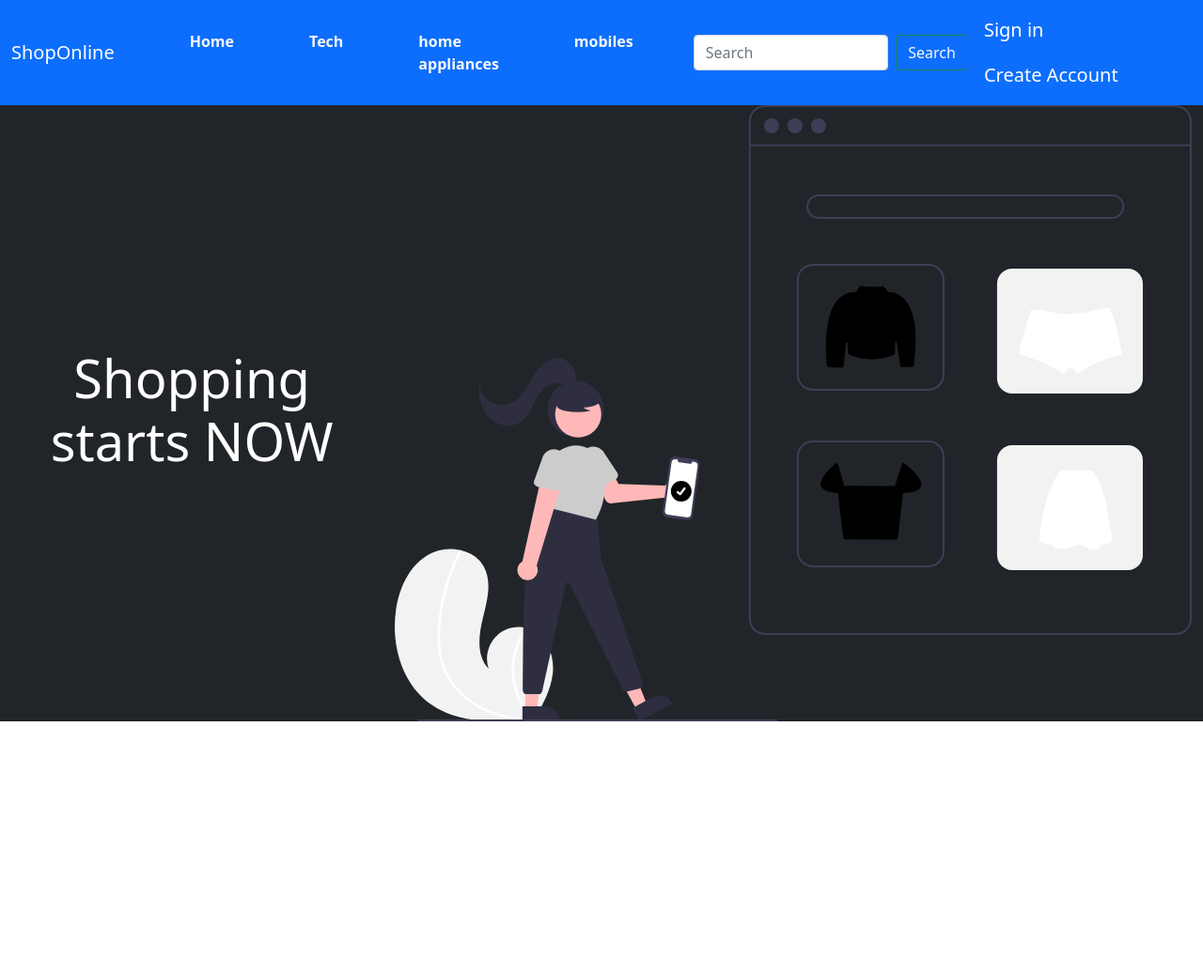
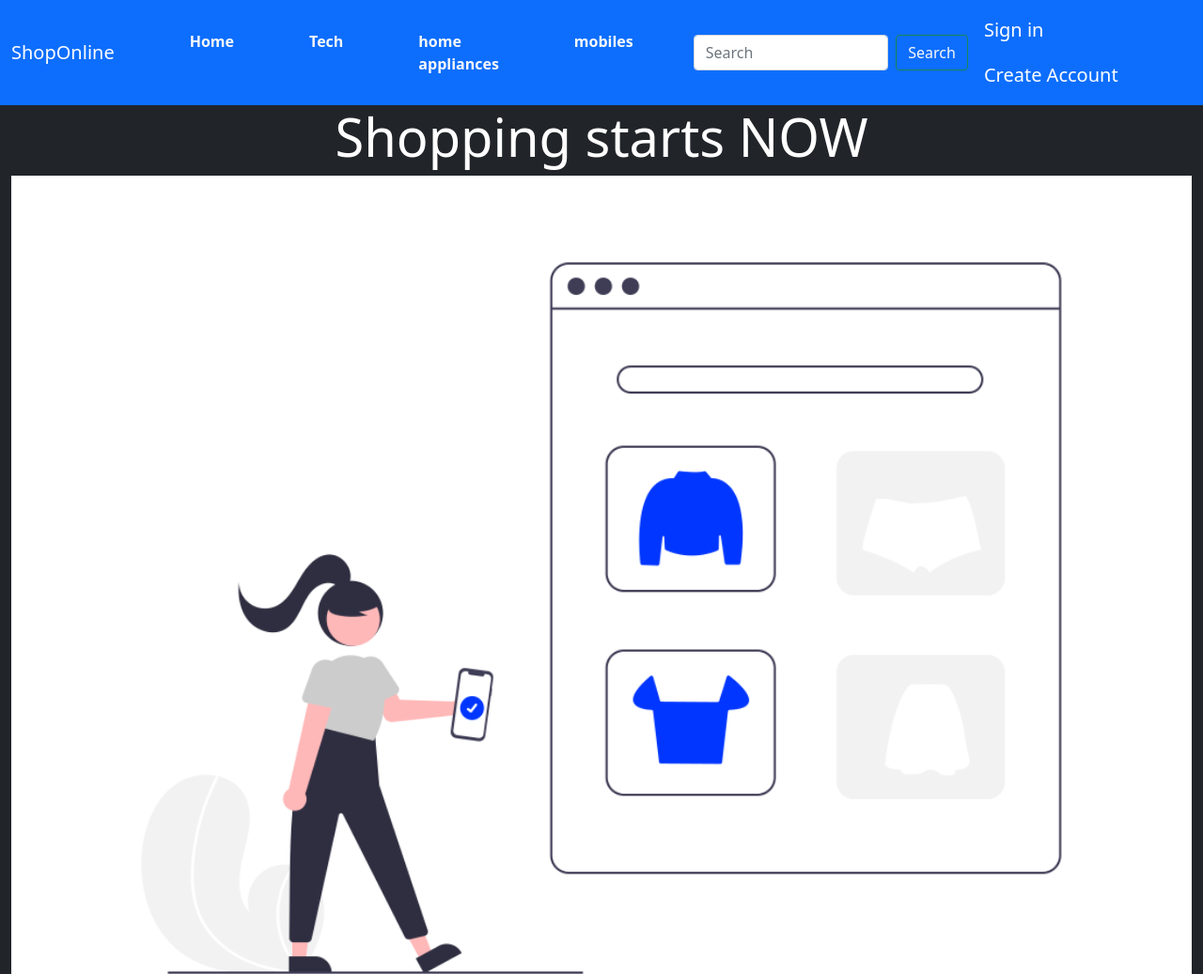
Before and after one commit to MedhatAbdelmoniem/FamilyPhoto.github.io, a plain HTML site: page index.html in a window 1280 px wide. Shown: the top 1037 px of the page at 94% size. Before the commit the page ends 800 px from the top, so only its background shows below. Drawn offline with nearby package versions, Linux system fonts and the light colour scheme; no server answers.

Commit message:
Update index.html

```diff
--- a/index.html
+++ b/index.html
@@ -36,7 +36,7 @@
             <div class="container-fluid">
                 <div class="row">
                     <h1 class="display-4 text-white d-inline col align-self-center text-center">Shopping starts NOW</h1>
-                    <img src="imgs/Online.svg" class="rounded float-right d-inline col align-self-end" alt="imageScreen">
+                    <img src="imgs/undraw_Online_shopping_re_k1sv.png" class="rounded float-right d-inline col align-self-end" alt="imageScreen">
                 </div>
             </div>
         </div>
```
